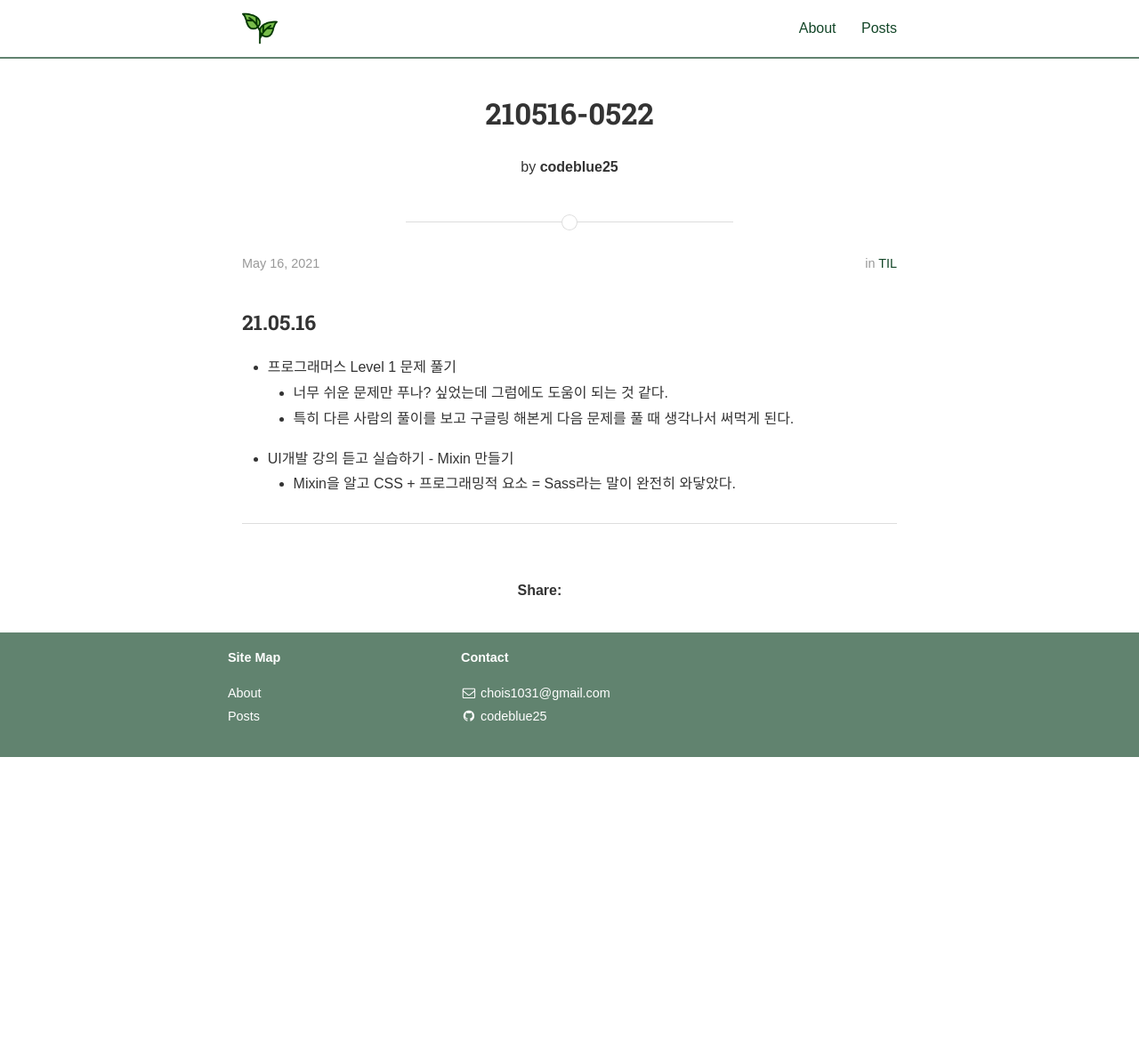
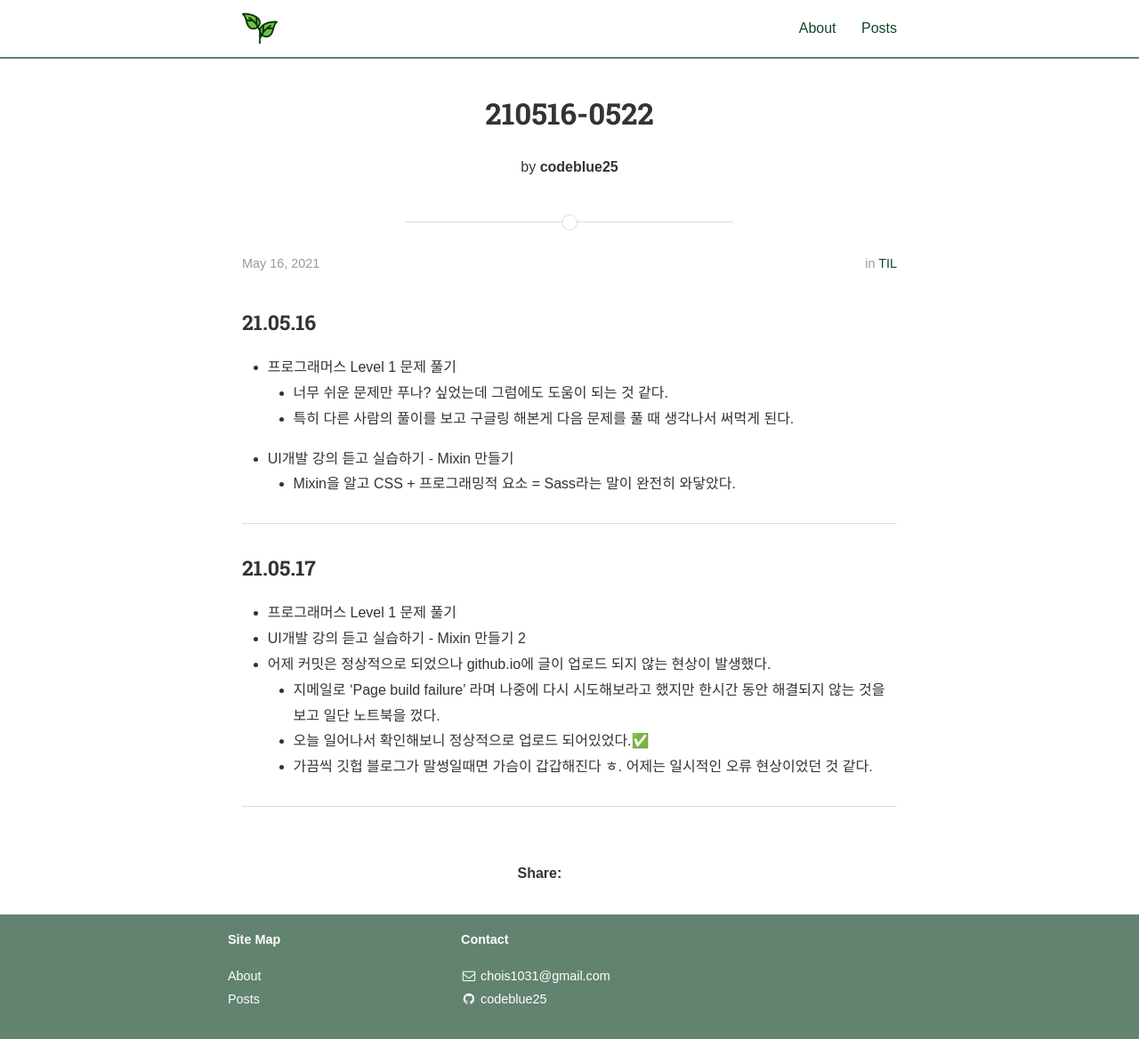
Before and after one commit to codeblue25/codeblue25.github.io, a Jekyll site: the page built from _posts/2021-05-16-0522.md, in a window 1280 px wide and 1168 px high. Shown: the whole window at 89% size. Built offline with Jekyll 4.4.1, drawn with Linux system fonts in a browser that asks for light colours; nearby versions of some CDN libraries; some web fonts are replaced; a style sheet for code colours, icons or effects is not loaded.

Commit message:
210517 TIL

```diff
--- a/_posts/2021-05-16-0522.md
+++ b/_posts/2021-05-16-0522.md
@@ -15,3 +15,14 @@ categories: TIL
   - Mixin을 알고 CSS + 프로그래밍적 요소 = Sass라는 말이 완전히 와닿았다.
 
 ---
+
+<h3>21.05.17</h3>
+
+- 프로그래머스 Level 1 문제 풀기
+- UI개발 강의 듣고 실습하기 - Mixin 만들기 2
+- 어제 커밋은 정상적으로 되었으나 github.io에 글이 업로드 되지 않는 현상이 발생했다.
+  - 지메일로 'Page build failure' 라며 나중에 다시 시도해보라고 했지만 한시간 동안 해결되지 않는 것을 보고 일단 노트북을 껐다.
+  - 오늘 일어나서 확인해보니 정상적으로 업로드 되어있었다.✅
+  - 가끔씩 깃헙 블로그가 말썽일때면 가슴이 갑갑해진다 ㅎ. 어제는 일시적인 오류 현상이었던 것 같다.
+
+---
```
